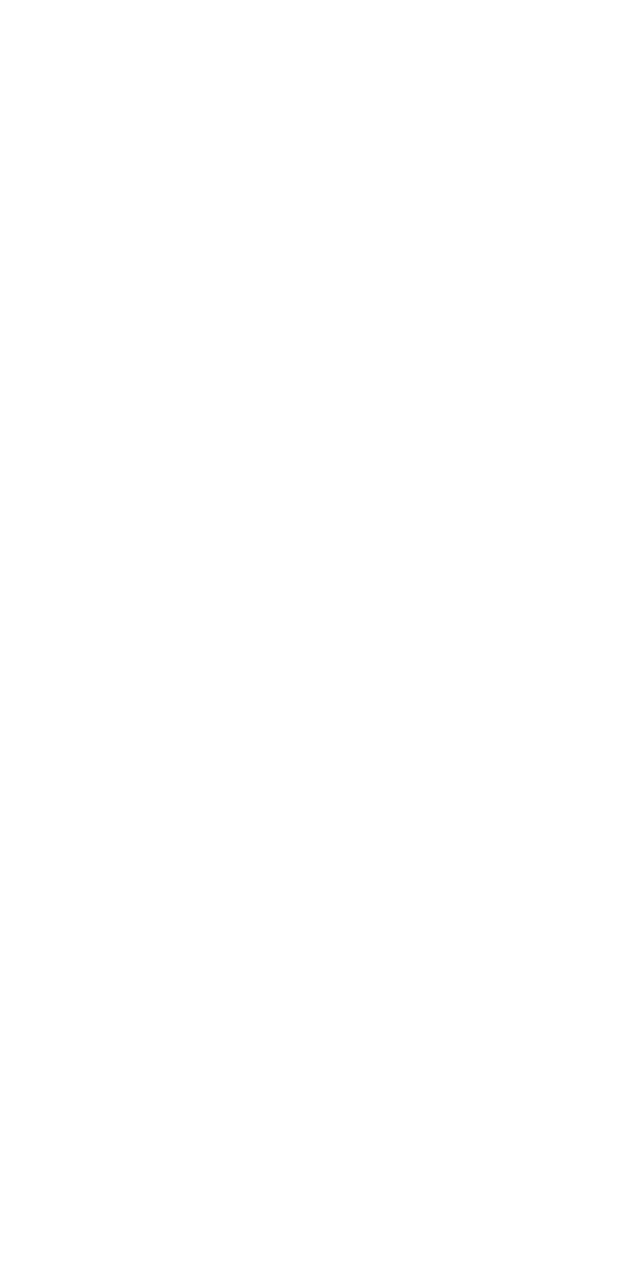
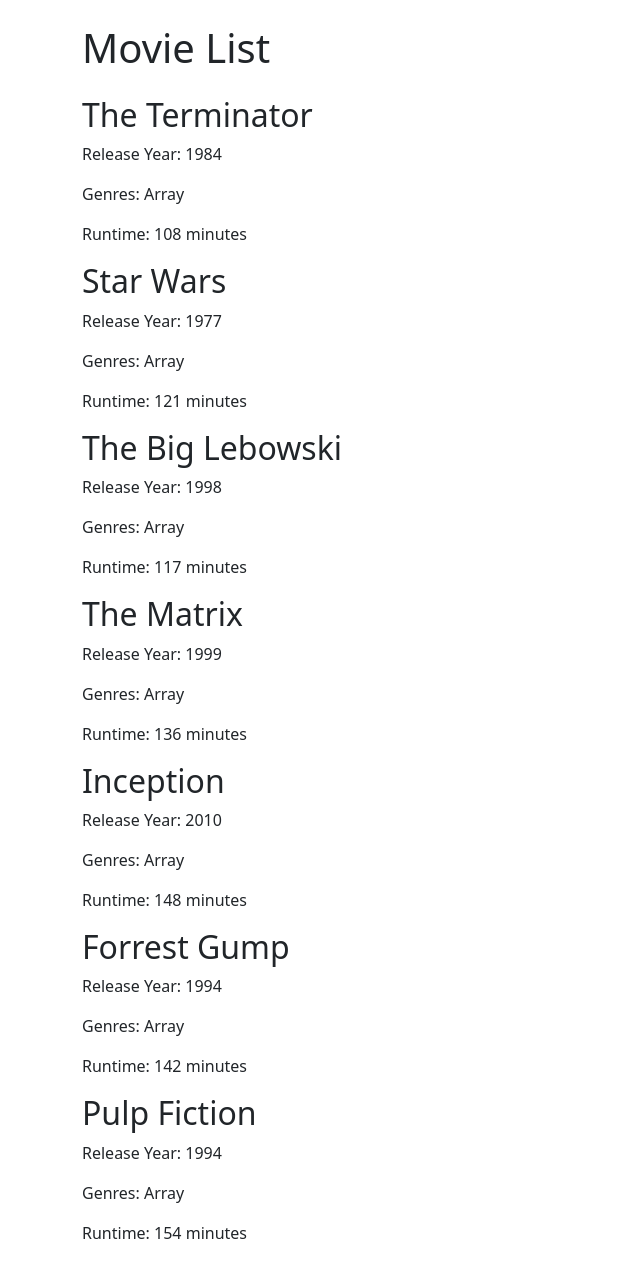
Before and after one commit to danielecarpentiero/php-oop-1, a PHP site: page / in a window 1280 px wide. Before the commit the part shown is empty. Shown: the whole page, without its empty margins (0-640 px from the left). Before the commit the page ends 800 px from the top, so only its background shows below. Run offline with PHP 8.4, Linux system fonts and the light colour scheme.

Commit message:
feat: movie list

```diff
--- a/index.php
+++ b/index.php
@@ -1,23 +1,63 @@
 <?php
+
+require_once __DIR__ . '/models/db.php';
 
 class Movie
 {
     public string $title;
-    public int $release_date;
-    public string $genre;
+    public int $release_year;
+    public array $genres;
     public int $runtime;
 
-    function __construct($_title, $_release_date, Genre $_genre, $_runtime)
+    function __construct($_title, $_release_year, Genre $_genre, $_runtime)
     {
         $this->title = $_title;
-        $this->release_date = $_release_date;
+        $this->release_year = $_release_year;
+        $this->genres = [$_genre];
         $this->runtime = $_runtime;
     }
 
     public function isSciFi($_genre)
     {
         if ($_genre == 'cyberpunk') {
-            $this->genre = 'science fiction';
+            $this->genres = 'science fiction';
+        } elseif ($_genre == 'post-apocalyptse') {
+            $this->genres = 'science fiction';
+        } elseif ($_genre == 'space opera') {
+            $this->genres = 'science fiction';
         }
     }
+
+    public function getGenre()
+    {
+        return $this->genres;
+    }
 };
+
+?>
+
+<!DOCTYPE html>
+<html lang="en">
+
+<head>
+    <meta charset="UTF-8">
+    <meta name="viewport" content="width=device-width, initial-scale=1.0">
+    <link href="https://cdn.jsdelivr.net/npm/bootstrap@5.3.2/dist/css/bootstrap.min.css" rel="stylesheet" integrity="sha384-T3c6CoIi6uLrA9TneNEoa7RxnatzjcDSCmG1MXxSR1GAsXEV/Dwwykc2MPK8M2HN" crossorigin="anonymous">
+    <title>PHP OOP 1</title>
+</head>
+
+<body>
+    <div class="container mt-4">
+        <h1 class="mb-4">Movie List</h1>
+        <?php foreach ($movies as $movie) : ?>
+            <div>
+                <h2><?php echo $movie->title; ?></h2>
+                <p>Release Year: <?php echo $movie->release_year; ?></p>
+                <p>Genres: <?php echo $movie->getGenre(); ?></p>
+                <p>Runtime: <?php echo $movie->runtime; ?> minutes</p>
+            </div>
+        <?php endforeach; ?>
+    </div>
+</body>
+
+</html>
--- /dev/null
+++ b/models/db.php
@@ -0,0 +1,15 @@
+<?php
+
+require_once __DIR__ . '/../index.php';
+require_once __DIR__ . '/genre.php';
+
+$terminator = new Movie('The Terminator', 1984, new Genre('techno-thriller', 'cyberpunk'), 108);
+$star_wars = new Movie('Star Wars', 1977, new Genre('space opera', 'epic'), 121);
+$lebowski = new Movie('The Big Lebowski', 1998, new Genre('crime', 'comedy'), 117);
+$matrix = new Movie('The Matrix', 1999, new Genre('cyberpunk', 'action'), 136);
+$inception = new Movie('Inception', 2010, new Genre('science fiction', 'action'), 148);
+$forrest_gump = new Movie('Forrest Gump', 1994, new Genre('drama', 'romance'), 142);
+$pulp_fiction = new Movie('Pulp Fiction', 1994, new Genre('crime', 'drama'), 154);
+
+
+$movies = [$terminator, $star_wars, $lebowski, $matrix, $inception, $forrest_gump, $pulp_fiction];
```
